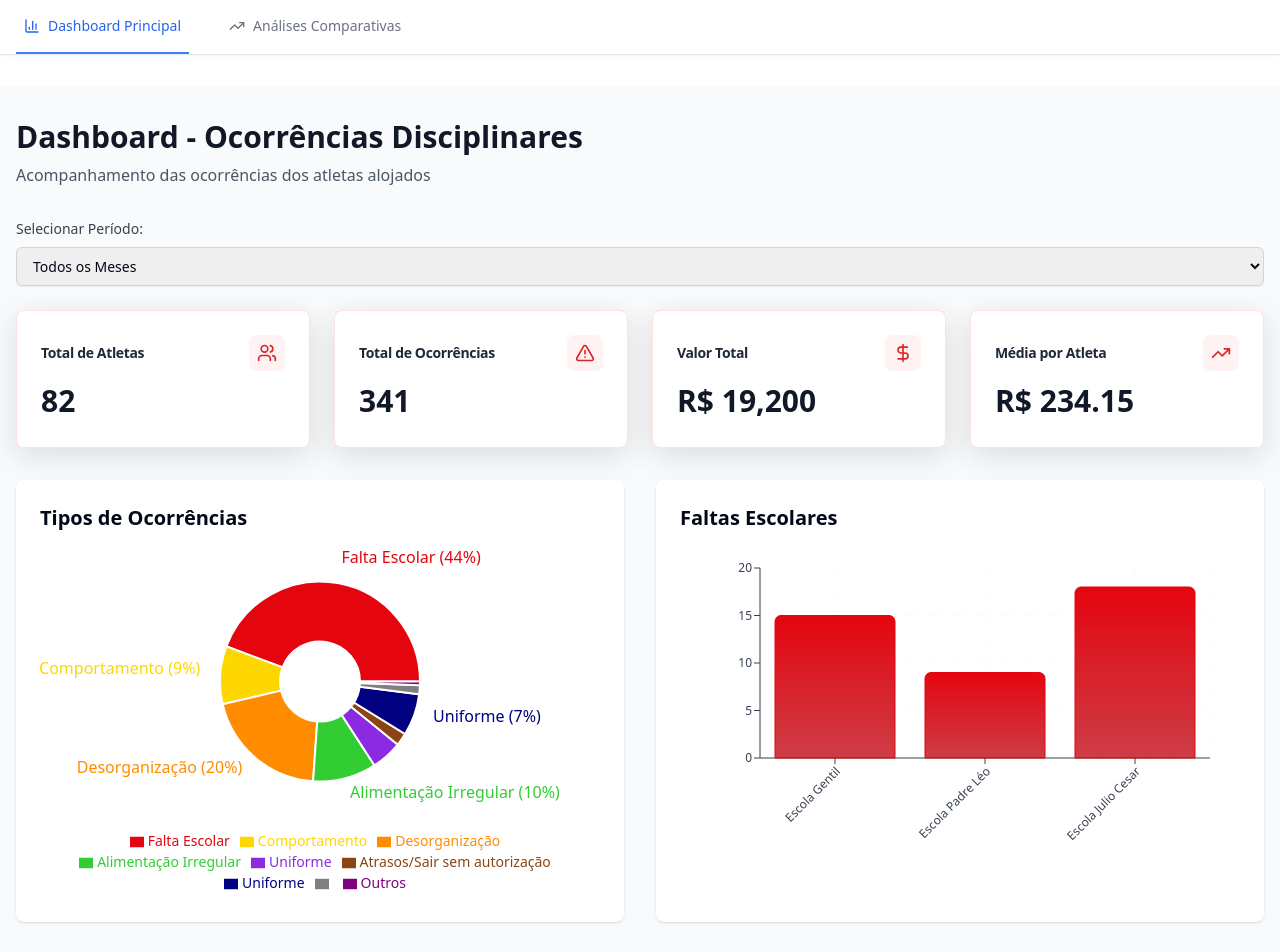
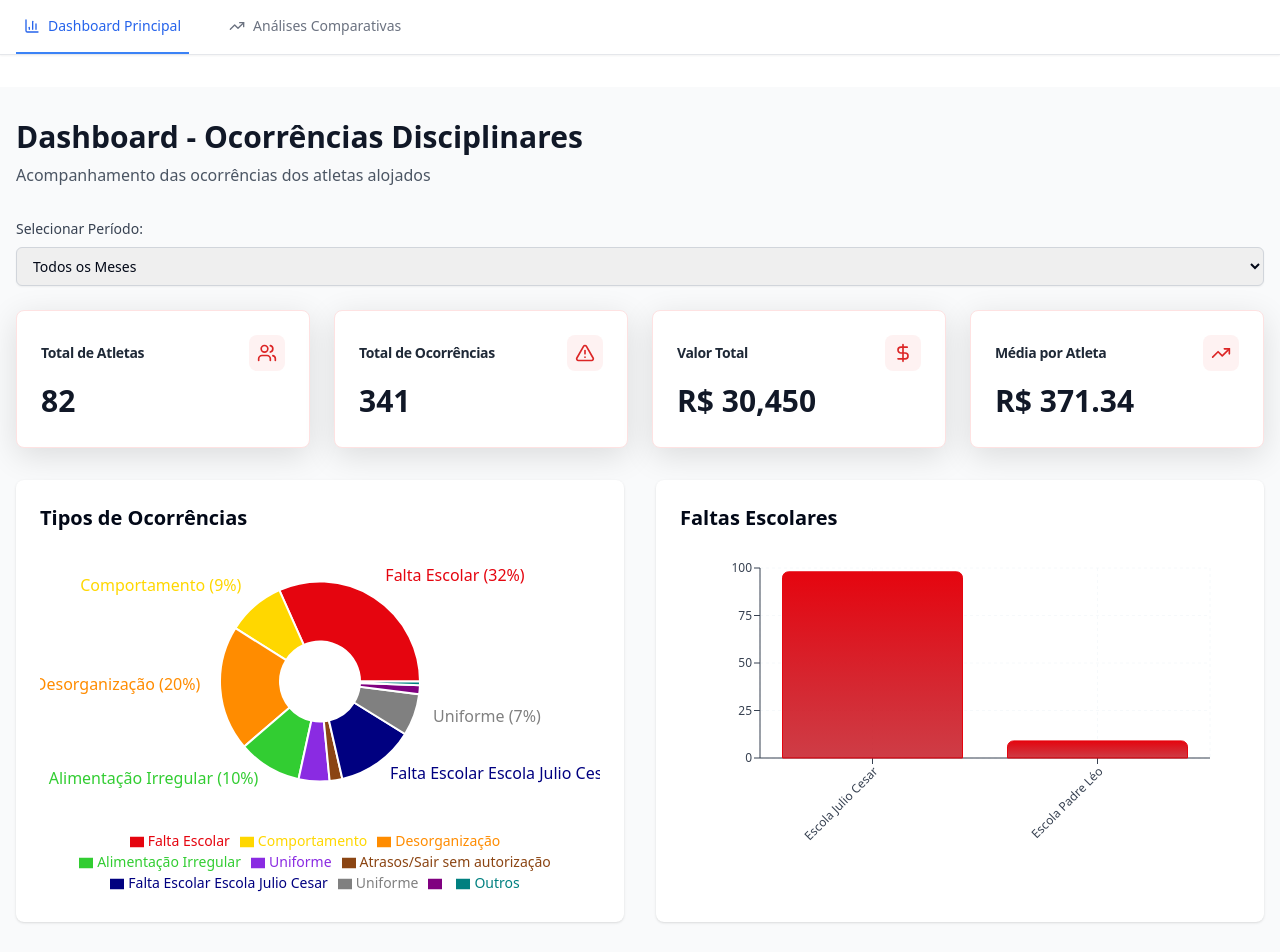
Before and after one commit to LordBuks/Dashcaixinha, a React (Vite) app: page / in a window 1280 px wide. Shown: the top 952 px of the page. Built offline with nearby package versions, Linux system fonts and the light colour scheme.

Commit message:
deu certo

```diff
--- a/public/data/junho-2025.json
+++ b/public/data/junho-2025.json
@@ -3,21 +3,21 @@
     "NOME": "Alexandre Pablo",
     "Cat": "Sub-16",
     "DATA": "24/06/25",
-    "OCORRÊNCIA": "Falta Escolar",
+    "OCORRÊNCIA": "Falta Escolar Escola Julio Cesar",
     "Valor": 100.0
   },
   {
     "NOME": "Danilo Fortunato",
     "Cat": "Sub-16",
     "DATA": "13/06/25",
-    "OCORRÊNCIA": "Falta Escolar",
+    "OCORRÊNCIA": "Falta Escolar Escola Julio Cesar",
     "Valor": 100.0
   },
   {
     "NOME": "Danilo Fortunato",
     "Cat": "Sub-16",
     "DATA": "27/06/25",
-    "OCORRÊNCIA": "Falta Escolar",
+    "OCORRÊNCIA": "Falta Escolar Escola Julio Cesar",
     "Valor": 100.0
   },
   {
@@ -59,7 +59,7 @@
     "NOME": "Esley Ezequiel",
     "Cat": "Sub-20",
     "DATA": "12/06/25",
-    "OCORRÊNCIA": "Falta Escolar",
+    "OCORRÊNCIA": "Falta Escolar Escola Julio Cesar",
     "Valor": 100.0
   },
   {
@@ -101,21 +101,21 @@
     "NOME": "Jhonatan Almeida",
     "Cat": "Sub-20",
     "DATA": "03/06/25",
-    "OCORRÊNCIA": "Falta Escolar",
+    "OCORRÊNCIA": "Falta Escolar Escola Julio Cesar",
     "Valor": 100.0
   },
   {
     "NOME": "Jhonatan Almeida",
     "Cat": "Sub-20",
     "DATA": "05/06/25",
-    "OCORRÊNCIA": "Falta Escolar",
+    "OCORRÊNCIA": "Falta Escolar Escola Julio Cesar",
     "Valor": 100.0
   },
   {
     "NOME": "Jhonatan Almeida",
     "Cat": "Sub-20",
     "DATA": "09/06/25",
-    "OCORRÊNCIA": "Falta Escolar",
+    "OCORRÊNCIA": "Falta Escolar Escola Julio Cesar",
     "Valor": 100.0
   },
   {
@@ -129,21 +129,21 @@
     "NOME": "Jhonatan Almeida",
     "Cat": "Sub-20",
     "DATA": "12/06/25",
-    "OCORRÊNCIA": "Falta Escolar",
+    "OCORRÊNCIA": "Falta Escolar Escola Julio Cesar",
     "Valor": 100.0
   },
   {
     "NOME": "Jhonatan Almeida",
     "Cat": "Sub-20",
     "DATA": "13/06/25",
-    "OCORRÊNCIA": "Falta Escolar",
+    "OCORRÊNCIA": "Falta Escolar Escola Julio Cesar",
     "Valor": 100.0
   },
   {
     "NOME": "Jhonatan Almeida",
     "Cat": "Sub-20",
     "DATA": "27/06/25",
-    "OCORRÊNCIA": "Falta Escolar",
+    "OCORRÊNCIA": "Falta Escolar Escola Julio Cesar",
     "Valor": 100.0
   },
   {
@@ -171,7 +171,7 @@
     "NOME": "João Lucas",
     "Cat": "Sub-17",
     "DATA": "10/06/25",
-    "OCORRÊNCIA": "Falta Escolar",
+    "OCORRÊNCIA": "Falta Escolar Escola Julio Cesar",
     "Valor": 100.0
   },
   {
@@ -192,7 +192,7 @@
     "NOME": "João Lucas",
     "Cat": "Sub-17",
     "DATA": "10/06/25",
-    "OCORRÊNCIA": "Falta Escolar",
+    "OCORRÊNCIA": "Falta Escolar Escola Julio Cesar",
     "Valor": 100.0
   },
   {
@@ -220,56 +220,56 @@
     "NOME": "João Pedro Leite",
     "Cat": "Sub-17",
     "DATA": "13/06/25",
-    "OCORRÊNCIA": "Falta Escolar",
+    "OCORRÊNCIA": "Falta Escolar Escola Julio Cesar",
     "Valor": 100.0
   },
   {
     "NOME": "João Pedro Leite",
     "Cat": "Sub-17",
     "DATA": "16/05/25",
-    "OCORRÊNCIA": "Falta Escolar",
+    "OCORRÊNCIA": "Falta Escolar Escola Julio Cesar",
     "Valor": 100.0
   },
   {
     "NOME": "João Pedro Leite",
     "Cat": "Sub-17",
     "DATA": "27/06/25",
-    "OCORRÊNCIA": "Falta Escolar",
+    "OCORRÊNCIA": "Falta Escolar Escola Julio Cesar",
     "Valor": 100.0
   },
   {
     "NOME": "João Victor Alves",
     "Cat": "Sub-20",
     "DATA": "03/06/25",
-    "OCORRÊNCIA": "Falta Escolar",
+    "OCORRÊNCIA": "Falta Escolar Escola Julio Cesar",
     "Valor": 100.0
   },
   {
     "NOME": "João Victor Alves",
     "Cat": "Sub-20",
     "DATA": "05/06/25",
-    "OCORRÊNCIA": "Falta Escolar",
+    "OCORRÊNCIA": "Falta Escolar Escola Julio Cesar",
     "Valor": 100.0
   },
   {
     "NOME": "João Victor Alves",
     "Cat": "Sub-20",
     "DATA": "09/06/25",
-    "OCORRÊNCIA": "Falta Escolar",
+    "OCORRÊNCIA": "Falta Escolar Escola Julio Cesar",
     "Valor": 100.0
   },
   {
     "NOME": "João Victor Alves",
     "Cat": "Sub-20",
     "DATA": "12/06/25",
-    "OCORRÊNCIA": "Falta Escolar",
+    "OCORRÊNCIA": "Falta Escolar Escola Julio Cesar",
     "Valor": 100.0
   },
   {
     "NOME": "João Victor Alves",
     "Cat": "Sub-20",
     "DATA": "13/06/25",
-    "OCORRÊNCIA": "Falta Escolar",
+    "OCORRÊNCIA": "Falta Escolar Escola Julio Cesar",
     "Valor": 100.0
   },
   {
@@ -297,7 +297,7 @@
     "NOME": "João Victor Alves",
     "Cat": "Sub-20",
     "DATA": "27/06/25",
-    "OCORRÊNCIA": "Falta Escolar",
+    "OCORRÊNCIA": "Falta Escolar Escola Julio Cesar",
     "Valor": 100.0
   },
   {
@@ -346,14 +346,14 @@
     "NOME": "Julio Cesar",
     "Cat": "Sub-17",
     "DATA": "27/06/25",
-    "OCORRÊNCIA": "Falta Escolar",
+    "OCORRÊNCIA": "Falta Escolar Escola Julio Cesar",
     "Valor": 100.0
   },
   {
     "NOME": "Kaike Sander",
     "Cat": "Sub-15",
     "DATA": "02/06/25",
-    "OCORRÊNCIA": "Falta Escolar",
+    "OCORRÊNCIA": "Falta Escolar Escola Julio Cesar",
     "Valor": 100.0
   },
   {
@@ -374,7 +374,7 @@
     "NOME": "Kauâ Cavalcanti",
     "Cat": "Sub-17",
     "DATA": "09/06/25",
-    "OCORRÊNCIA": "Falta Escolar",
+    "OCORRÊNCIA": "Falta Escolar Escola Julio Cesar",
     "Valor": 100.0
   },
   {
@@ -409,7 +409,7 @@
     "NOME": "Lázaro Junior",
     "Cat": "Sub-20",
     "DATA": "25/06/25",
-    "OCORRÊNCIA": "Falta Escolar",
+    "OCORRÊNCIA": "Falta Escolar Escola Julio Cesar",
     "Valor": 100.0
   },
   {
@@ -444,7 +444,7 @@
     "NOME": "Lukas Pedrosa",
     "Cat": "Sub-16",
     "DATA": "02/06/25",
-    "OCORRÊNCIA": "Falta Escolar",
+    "OCORRÊNCIA": "Falta Escolar Escola Julio Cesar",
     "Valor": 100.0
   },
   {
@@ -465,7 +465,7 @@
     "NOME": "Lukas Pedrosa",
     "Cat": "Sub-16",
     "DATA": "09/06/25",
-    "OCORRÊNCIA": "Falta Escolar",
+    "OCORRÊNCIA": "Falta Escolar Escola Julio Cesar",
     "Valor": 100.0
   },
   {
@@ -500,14 +500,14 @@
     "NOME": "Marcos Neves",
     "Cat": "Sub-14",
     "DATA": "11/06/25",
-    "OCORRÊNCIA": "Falta Escolar",
+    "OCORRÊNCIA": "Falta Escolar Escola Julio Cesar",
     "Valor": 100.0
   },
   {
     "NOME": "Marcos Neves",
     "Cat": "Sub-14",
     "DATA": "17/06/25",
-    "OCORRÊNCIA": "Falta Escolar",
+    "OCORRÊNCIA": "Falta Escolar Escola Julio Cesar",
     "Valor": 100.0
   },
   {
@@ -521,14 +521,14 @@
     "NOME": "Matheus Ferreira",
     "Cat": "Sub-17",
     "DATA": "10/06/25",
-    "OCORRÊNCIA": "Falta Escolar",
+    "OCORRÊNCIA": "Falta Escolar Escola Julio Cesar",
     "Valor": 100.0
   },
   {
     "NOME": "Matheus Ferreira",
     "Cat": "Sub-17",
     "DATA": "10/06/25",
-    "OCORRÊNCIA": "Falta Escolar",
+    "OCORRÊNCIA": "Falta Escolar Escola Julio Cesar",
     "Valor": 100.0
   },
   {
@@ -549,7 +549,7 @@
     "NOME": "Matheus Mauricio",
     "Cat": "Sub-14",
     "DATA": "03/06/25",
-    "OCORRÊNCIA": "Falta Escolar",
+    "OCORRÊNCIA": "Falta Escolar Escola Julio Cesar",
     "Valor": 100.0
   },
   {
@@ -570,7 +570,7 @@
     "NOME": "Pedro Henrique Campos",
     "Cat": "Sub-15",
     "DATA": "02/06/25",
-    "OCORRÊNCIA": "Falta Escolar",
+    "OCORRÊNCIA": "Falta Escolar Escola Julio Cesar",
     "Valor": 100.0
   },
   {
@@ -591,7 +591,7 @@
     "NOME": "Pedro Henrique Campos",
     "Cat": "Sub-15",
     "DATA": "13/06/25",
-    "OCORRÊNCIA": "Falta Escolar",
+    "OCORRÊNCIA": "Falta Escolar Escola Julio Cesar",
     "Valor": 100.0
   },
   {
@@ -626,7 +626,7 @@
     "NOME": "Pietro Zucchi",
     "Cat": "Sub-17",
     "DATA": "02/06/25",
-    "OCORRÊNCIA": "Falta Escolar",
+    "OCORRÊNCIA": "Falta Escolar Escola Julio Cesar",
     "Valor": 100.0
   },
   {
@@ -647,14 +647,14 @@
     "NOME": "Ray Corrêa",
     "Cat": "Sub-16",
     "DATA": "05/06/25",
-    "OCORRÊNCIA": "Falta Escolar",
+    "OCORRÊNCIA": "Falta Escolar Escola Julio Cesar",
     "Valor": 100.0
   },
   {
     "NOME": "Raykkonen Soares",
     "Cat": "Sub-17",
     "DATA": "10/06/25",
-    "OCORRÊNCIA": "Falta Escolar",
+    "OCORRÊNCIA": "Falta Escolar Escola Julio Cesar",
     "Valor": 100.0
   },
   {
@@ -668,7 +668,7 @@
     "NOME": "Raykkonen Soares",
     "Cat": "Sub-17",
     "DATA": "10/06/25",
-    "OCORRÊNCIA": "Falta Escolar",
+    "OCORRÊNCIA": "Falta Escolar Escola Julio Cesar",
     "Valor": 100.0
   },
   {
@@ -724,14 +724,14 @@
     "NOME": "Roger Cavalheiro",
     "Cat": "Sub-16",
     "DATA": "02/06/25",
-    "OCORRÊNCIA": "Falta Escolar",
+    "OCORRÊNCIA": "Falta Escolar Escola Julio Cesar",
     "Valor": 100.0
   },
   {
     "NOME": "Roger Cavalheiro",
     "Cat": "Sub-16",
     "DATA": "27/06/25",
-    "OCORRÊNCIA": "Falta Escolar",
+    "OCORRÊNCIA": "Falta Escolar Escola Julio Cesar",
     "Valor": 100.0
   },
   {
@@ -773,7 +773,7 @@
     "NOME": "Victor Hugo Mattos",
     "Cat": "Sub-15",
     "DATA": "17/06/25",
-    "OCORRÊNCIA": "Falta Escolar",
+    "OCORRÊNCIA": "Falta Escolar Escola Julio Cesar",
     "Valor": 100.0
   },
   {
@@ -794,7 +794,7 @@
     "NOME": "Victor Rossi",
     "Cat": "Sub-15",
     "DATA": "12/06/25",
-    "OCORRÊNCIA": "Falta Escolar",
+    "OCORRÊNCIA": "Falta Escolar Escola Julio Cesar",
     "Valor": 100.0
   },
   {
@@ -850,7 +850,7 @@
     "NOME": "Vitor Hugo Neves",
     "Cat": "Sub-17",
     "DATA": "27/06/25",
-    "OCORRÊNCIA": "Falta Escolar",
+    "OCORRÊNCIA": "Falta Escolar Escola Julio Cesar",
     "Valor": 100.0
   },
   {
--- a/public/data/maio-2025.json
+++ b/public/data/maio-2025.json
@@ -4,7 +4,7 @@
     "CAT": "Sub-15",
     "DATA": 45790,
     "TIPO": "Falta Escolar",
-    "OCORRÊNCIA": "Falta escolar sem justificativa Escola Gentil",
+    "OCORRÊNCIA": "Falta escolar sem justificativa Escola Julio Cesar",
     "VALOR": 100.00
   },
   {
@@ -12,7 +12,7 @@
     "CAT": "Sub-15",
     "DATA": 45806,
     "TIPO": "Falta Escolar",
-    "OCORRÊNCIA": "Falta escolar sem justificativa Escola Gentil",
+    "OCORRÊNCIA": "Falta escolar sem justificativa Escola Julio Cesar",
     "VALOR": 100.00
   },
   {
@@ -52,7 +52,7 @@
     "CAT": "Sub-17",
     "DATA": 45790,
     "TIPO": "Falta Escolar",
-    "OCORRÊNCIA": "Falta escolar sem justificativa Escola Gentil",
+    "OCORRÊNCIA": "Falta escolar sem justificativa Escola Julio Cesar",
     "VALOR": 100.00
   },
   {
@@ -340,7 +340,7 @@
     "CAT": "Sub-17",
     "DATA": 45793,
     "TIPO": "Falta Escolar",
-    "OCORRÊNCIA": "Falta escolar sem justificativa Escola Gentil",
+    "OCORRÊNCIA": "Falta escolar sem justificativa Escola Julio Cesar",
     "VALOR": 100.00
   },
   {
@@ -356,7 +356,7 @@
     "CAT": "Sub-17",
     "DATA": 45803,
     "TIPO": "Falta Escolar",
-    "OCORRÊNCIA": "Falta escolar sem justificativa Escola Gentil",
+    "OCORRÊNCIA": "Falta escolar sem justificativa Escola Julio Cesar",
     "VALOR": 100.00
   },
   {
@@ -380,7 +380,7 @@
     "CAT": "Sub-20",
     "DATA": 45806,
     "TIPO": "Falta Escolar",
-    "OCORRÊNCIA": "Falta escolar sem justificativa Escola Gentil",
+    "OCORRÊNCIA": "Falta escolar sem justificativa Escola Julio Cesar",
     "VALOR": 100.00
   },
   {
@@ -388,7 +388,7 @@
     "CAT": "Sub-20",
     "DATA": 45807,
     "TIPO": "Falta Escolar",
-    "OCORRÊNCIA": "Falta escolar sem justificativa Escola Gentil",
+    "OCORRÊNCIA": "Falta escolar sem justificativa Escola Julio Cesar",
     "VALOR": 100.00
   },
   {
@@ -396,7 +396,7 @@
     "CAT": "Sub-15",
     "DATA": 45800,
     "TIPO": "Falta Escolar",
-    "OCORRÊNCIA": "Falta escolar sem justificativa Escola Gentil",
+    "OCORRÊNCIA": "Falta escolar sem justificativa Escola Julio Cesar",
     "VALOR": 100.00
   },
   {
@@ -404,7 +404,7 @@
     "CAT": "Sub-15",
     "DATA": 45806,
     "TIPO": "Falta Escolar",
-    "OCORRÊNCIA": "Falta escolar sem justificativa Escola Gentil",
+    "OCORRÊNCIA": "Falta escolar sem justificativa Escola Julio Cesar",
     "VALOR": 100.00
   },
   {
@@ -540,7 +540,7 @@
     "CAT": "Sub-17",
     "DATA": 45800,
     "TIPO": "Falta Escolar",
-    "OCORRÊNCIA": "Falta escolar sem justificativa Escola Gentil",
+    "OCORRÊNCIA": "Falta escolar sem justificativa Escola Julio Cesar",
     "VALOR": 100.00
   },
   {
@@ -556,7 +556,7 @@
     "CAT": "Sub-17",
     "DATA": 45806,
     "TIPO": "Falta Escolar",
-    "OCORRÊNCIA": "Falta escolar sem justificativa Escola Gentil",
+    "OCORRÊNCIA": "Falta escolar sem justificativa Escola Julio Cesar",
     "VALOR": 100.00
   },
   {
@@ -620,7 +620,7 @@
     "CAT": "Sub-17",
     "DATA": 45804,
     "TIPO": "Falta Escolar",
-    "OCORRÊNCIA": "Falta escolar sem justificativa Escola Gentil",
+    "OCORRÊNCIA": "Falta escolar sem justificativa Escola Julio Cesar",
     "VALOR": 100.00
   },
   {
@@ -700,7 +700,7 @@
     "CAT": "Sub-17",
     "DATA": 45804,
     "TIPO": "Falta Escolar",
-    "OCORRÊNCIA": "Falta escolar sem justificativa Escola Gentil",
+    "OCORRÊNCIA": "Falta escolar sem justificativa Escola Julio Cesar",
     "VALOR": 100.00
   },
   {
@@ -756,7 +756,7 @@
     "CAT": "Sub-17",
     "DATA": 45804,
     "TIPO": "Falta Escolar",
-    "OCORRÊNCIA": "Falta escolar sem justificativa Escola Gentil",
+    "OCORRÊNCIA": "Falta escolar sem justificativa Escola Julio Cesar",
     "VALOR": 100.00
   },
   {
@@ -764,7 +764,7 @@
     "CAT": "Sub-17",
     "DATA": 45806,
     "TIPO": "Falta Escolar",
-    "OCORRÊNCIA": "Falta escolar sem justificativa Escola Gentil",
+    "OCORRÊNCIA": "Falta escolar sem justificativa Escola Julio Cesar",
     "VALOR": 100.00
   },
   {
--- a/src/components/dashboard/AthleteListModal.tsx
+++ b/src/components/dashboard/AthleteListModal.tsx
@@ -17,7 +17,7 @@ interface AthleteAbsence {
   category: string;
   totalAbsences: number;
   totalValue: number;
-  lastAbsenceDate: string;
+  lastAbsenceDate: number;
 }
 
 export function AthleteListModal({ athleteName, occurrences, onClose }: AthleteListModalProps) {
@@ -36,16 +36,16 @@ export function AthleteListModal({ athleteName, occurrences, onClose }: AthleteL
           category: occ.CAT,
           totalAbsences: 0,
           totalValue: 0,
-          lastAbsenceDate: occ.DATA
+          lastAbsenceDate: occ.DATA as number
         });
       }
 
       const athlete = athleteMap.get(key)!;
       athlete.totalAbsences += 1;
-      athlete.totalValue += parseInt(occ.VALOR);
+      athlete.totalValue += Number(occ.VALOR);
 
       // Atualizar com a data mais recente (assumindo que DATA é um número serial)
-      if (parseInt(occ.DATA) > parseInt(athlete.lastAbsenceDate)) {
+      if (occ.DATA > athlete.lastAbsenceDate) {
         athlete.lastAbsenceDate = occ.DATA;
       }
     });
@@ -54,9 +54,11 @@ export function AthleteListModal({ athleteName, occurrences, onClose }: AthleteL
   }, [occurrences]);
 
   // Converter data serial para formato legível
-  const formatDate = (serialDate: string): string => {
-    const date = new Date((parseInt(serialDate) - 25569) * 86400 * 1000);
-    return date.toLocaleDateString("pt-BR");
+  const formatDate = (serialDate: number): string => {
+    const excelEpoch = new Date(Date.UTC(1899, 11, 30)); // Excel considera 30/12/1899 como dia 0
+    const millisecondsPerDay = 24 * 60 * 60 * 1000;
+    const jsDate = new Date(excelEpoch.getTime() + serialDate * millisecondsPerDay);
+    return jsDate.toLocaleDateString("pt-BR");
   };
 
   const handleAthleteClick = (athleteName: string) => {
--- a/src/components/dashboard/AthleteOccurrencesModal.tsx
+++ b/src/components/dashboard/AthleteOccurrencesModal.tsx
@@ -80,7 +80,9 @@ export const AthleteOccurrencesModal: React.FC<AthleteOccurrencesModalProps> = (
         ) : (
           <div className="flex-1 overflow-y-auto space-y-4 pr-2">
             {occurrences.map((occurrence, index) => {
-              const dateObject = new Date(occurrence.DATA);
+              const excelEpoch = new Date(Date.UTC(1899, 11, 30)); // Excel considera 30/12/1899 como dia 0
+              const millisecondsPerDay = 24 * 60 * 60 * 1000;
+              const dateObject = new Date(excelEpoch.getTime() + occurrence.DATA * millisecondsPerDay);
               const formattedDate = isNaN(dateObject.getTime()) ? 'Data Inválida' : format(dateObject, 'dd/MM/yyyy', { locale: ptBR });
 
               return (
--- a/src/pages/Index.tsx
+++ b/src/pages/Index.tsx
@@ -91,7 +91,9 @@ const Index = () => {
   // Estatísticas gerais
   const totalAthletes = athleteStats.length;
   const totalOccurrences = currentData.length;
-  const totalValue = currentData.reduce((sum, occ) => sum + (Number(occ.VALOR) || 0), 0);
+  const totalValue = useMemo(() => {
+    return currentData.reduce((sum, occ) => sum + (Number(occ.VALOR) || 0), 0);
+  }, [currentData]);
   const averagePerAthlete = totalAthletes > 0 ? (totalValue / totalAthletes).toFixed(2) : "0";
 
   // Dados para gráfico de pizza (tipos de ocorrência)
@@ -115,10 +117,9 @@ const Index = () => {
         if (occ.OCORRÊNCIA.includes("Gentil")) school = "Escola Gentil";
         else if (occ.OCORRÊNCIA.includes("Julio Cesar")) school = "Escola Julio Cesar";
         else if (occ.OCORRÊNCIA.includes("Padre Léo")) school = "Escola Padre Léo";
+        else return; // Ignora ocorrências sem escola específica
 
-        if (school !== "Alojamento") {
-          schools.set(school, (schools.get(school) || 0) + 1);
-        }
+        schools.set(school, (schools.get(school) || 0) + 1);
       });
 
     return Array.from(schools.entries()).map(([name, value]) => ({ name, value }));
@@ -350,6 +351,7 @@ const Index = () => {
               if (occ.OCORRÊNCIA.includes("Gentil")) school = "Escola Gentil";
               else if (occ.OCORRÊNCIA.includes("Julio Cesar")) school = "Escola Julio Cesar";
               else if (occ.OCORRÊNCIA.includes("Padre Léo")) school = "Escola Padre Léo";
+              else return false; // Ignora ocorrências sem escola específica
               return school === selectedSchool;
             })}
             onClose={() => setSelectedSchool(null)}
--- a/src/utils/dataTransformer.ts
+++ b/src/utils/dataTransformer.ts
@@ -30,12 +30,12 @@ export const normalizeData = (data: any[]): AthleteOccurrence[] => {
     }
 
     return {
-      NOME: item.NOME,
-      CAT: item.CAT,
+      NOME: item.NOME || item.nome,
+      CAT: item.CAT || item.Cat,
       DATA: normalizedDate,
-      TIPO: item.TIPO || item.OCORRÊNCIA, // Usa TIPO se disponível, senão OCORRÊNCIA
-      OCORRÊNCIA: item.OCORRÊNCIA,
-      VALOR: item.VALOR
+      TIPO: item.TIPO || item.Tipo || item.OCORRÊNCIA || item.Ocorrencia,
+      OCORRÊNCIA: item.OCORRÊNCIA || item.Ocorrencia,
+      VALOR: item.VALOR || item.Valor
     };
   });
 };
```
Also changed, not shown: public/data/abril-2025.json (+65 -65 lines).
